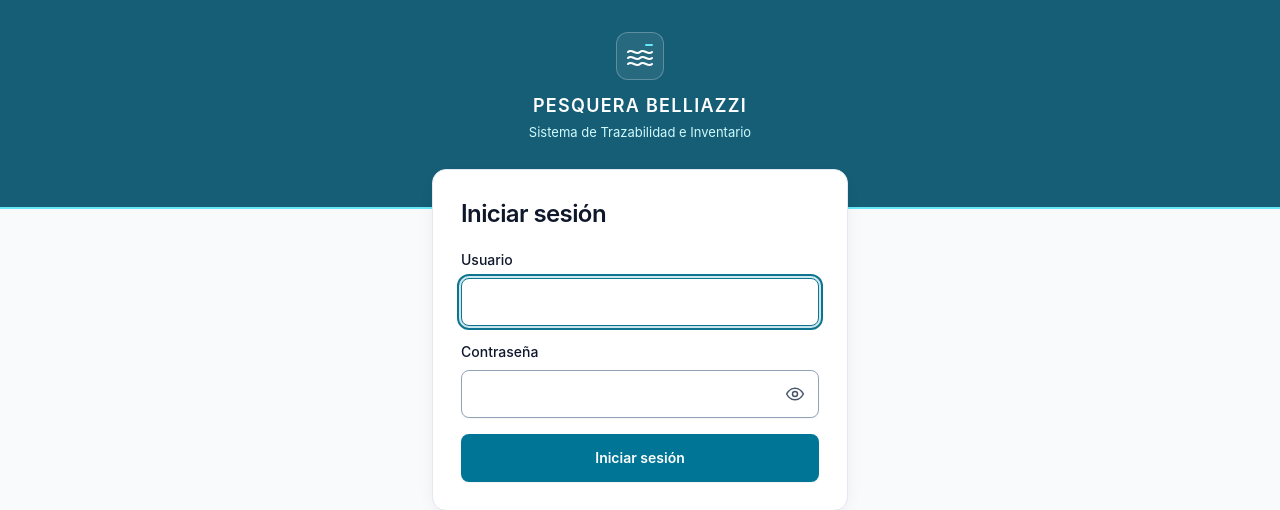
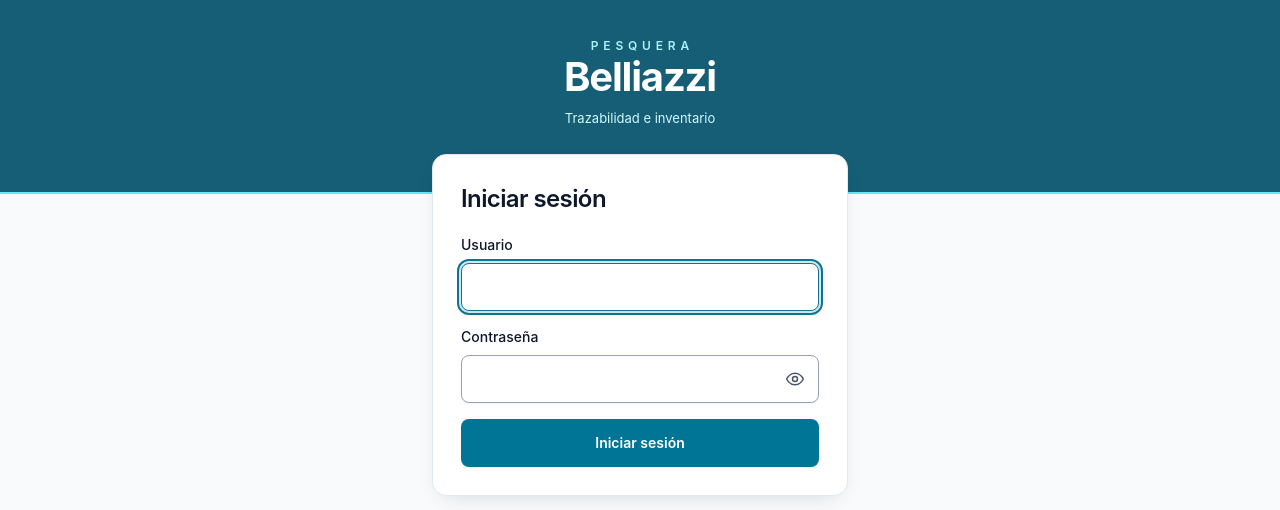
Before and after one commit to Francisco11061/Belliazzi-Sistema-De-Trazabilidad, a Django app: page /login/ in a window 1280 px wide. Shown: the top 510 px of the page. Run offline with Django 5.2, Linux system fonts and the light colour scheme.

Commit message:
Nombre de la empresa con diseño en menú, login y páginas de error
Pesquera pequeño y espaciado, Belliazzi grande, sin símbolo. El delfín
queda solo como ícono de la pestaña. La etiqueta impresa no cambia.

Co-Authored-By: Claude Opus 5.5 <noreply@anthropic.com>
Claude-Session: https://claude.ai/code/session_01CeocYrkFggK3sD4ArsgqHj

```diff
--- a/apps/usuarios/static/usuarios/css/login.css
+++ b/apps/usuarios/static/usuarios/css/login.css
@@ -171,3 +171,9 @@
         padding: 1.75rem;
     }
 }
+
+/* Nombre de la empresa sobre la franja. */
+.marca-login { align-items: center; }
+.marca-login .marca-pre { padding-left: .4em; font-size: .75rem; letter-spacing: .4em; color: #a5f3fc; }
+.marca-login .marca-nombre { margin-top: .3rem; font-size: 2.5rem; color: #fff; }
+.marca-login + .lg-sub { margin-top: .75rem; }
--- a/apps/usuarios/templates/usuarios/login.html
+++ b/apps/usuarios/templates/usuarios/login.html
@@ -6,22 +6,16 @@
     <meta charset="utf-8">
     <meta name="viewport" content="width=device-width, initial-scale=1">
     <title>Iniciar sesión | Pesquera Belliazzi</title>
-    <link rel="stylesheet" href="{% static 'usuarios/css/output.css' %}">
-    <link rel="stylesheet" href="{% static 'usuarios/css/login.css' %}">
+    <link rel="stylesheet" href="{% static 'usuarios/css/output.css' %}?v=marca-1">
+    <link rel="stylesheet" href="{% static 'usuarios/css/login.css' %}?v=marca-1">
 <link rel="stylesheet" href="{% static 'usuarios/css/formularios.css' %}">
 </head>
 <body class="bg-slate-50 font-sans text-slate-900 antialiased">
     <main class="lg-page">
 
         <div class="lg-band">
-            <div class="lg-logo">
-                <svg width="32" height="32" viewBox="0 0 32 32" fill="none" aria-hidden="true">
-                    <path d="M4 12c4-4 8 4 12 0s8 4 12 0M4 18c4-4 8 4 12 0s8 4 12 0M4 24c4-4 8 4 12 0s8 4 12 0" stroke="currentColor" stroke-width="2" stroke-linecap="round" />
-                    <path d="M22 5h6" stroke="#67e8f9" stroke-width="2" stroke-linecap="round" />
-                </svg>
-            </div>
-            <p class="lg-name">PESQUERA BELLIAZZI</p>
-            <p class="lg-sub">Sistema de Trazabilidad e Inventario</p>
+            {% include 'components/_marca.html' with tam='login' %}
+            <p class="lg-sub">Trazabilidad e inventario</p>
         </div>
 
         <div class="lg-wrap">
--- /dev/null
+++ b/templates/components/_marca.html
@@ -0,0 +1 @@
+{# Nombre de la empresa con diseño, sin símbolo inventado. Si Belliazzi tiene logo algún día, se cambia aquí. #}<span class="marca marca-{{ tam|default:'menu' }}"><span class="marca-pre">Pesquera</span> <span class="marca-nombre">Belliazzi</span></span>
--- a/templates/errores/base.html
+++ b/templates/errores/base.html
@@ -1,5 +1,5 @@
 <!DOCTYPE html>
 <html lang="es"><head><meta charset="utf-8"><meta name="viewport" content="width=device-width, initial-scale=1"><title>{{ titulo }} | Pesquera Belliazzi</title>{% include 'components/_iconos_head.html' %}
 <style>
-*{box-sizing:border-box}body{margin:0;background:#f8fafc;color:#0f172a;font:16px/1.6 system-ui,sans-serif}main{max-width:38rem;margin:8vh auto;padding:1rem}.brand{display:flex;align-items:center;gap:.8rem;color:#0e7490;font-size:.8rem;font-weight:700;letter-spacing:.04em;margin-bottom:1.5rem}.card{padding:clamp(1.25rem,5vw,2.5rem);background:white;border:1px solid #e2e8f0;border-radius:1rem}.code{color:#0e7490;font-size:.8rem;font-weight:600}h1{font-size:clamp(1.4rem,4vw,1.9rem);line-height:1.3;margin:.75rem 0 1rem}p{color:#475569}nav{display:flex;gap:.75rem;flex-wrap:wrap;margin-top:1.5rem}a{display:inline-flex;align-items:center;justify-content:center;min-height:44px;padding:.6rem 1rem;border:1px solid #cbd5e1;border-radius:.5rem;color:#0e7490;text-decoration:none}a:first-child{background:#0e7490;border-color:#0e7490;color:white}a:focus-visible{outline:2px solid #0e7490;outline-offset:3px}a:hover{filter:brightness(.95)}@media(max-width:360px){nav{display:grid}main{margin:3vh auto}}
-</style></head><body><main><div class="brand"><svg width="32" height="32" viewBox="0 0 32 32" fill="none" stroke="currentColor" stroke-width="2" aria-hidden="true"><path d="M4 10c4-4 8 4 12 0s8 4 12 0M4 17c4-4 8 4 12 0s8 4 12 0M4 24c4-4 8 4 12 0s8 4 12 0"/></svg>PESQUERA BELLIAZZI</div><section class="card" aria-labelledby="error-title"><span class="code">{{ codigo }}</span><h1 id="error-title">{{ titulo }}</h1><p>{{ mensaje }}</p><nav aria-label="Opciones para continuar"><a href="/">Volver al inicio</a><a href="/login/">Iniciar sesión</a></nav></section></main></body></html>
+*{box-sizing:border-box}body{margin:0;background:#f8fafc;color:#0f172a;font:16px/1.6 system-ui,sans-serif}main{max-width:38rem;margin:8vh auto;padding:1rem}.brand{display:flex;flex-direction:column;line-height:1;margin-bottom:1.5rem}.brand-pre{color:#0e7490;font-size:.66rem;font-weight:600;letter-spacing:.32em;text-transform:uppercase}.brand-nombre{margin-top:.25rem;color:#0f172a;font-size:1.5rem;font-weight:700;letter-spacing:-.03em}.card{padding:clamp(1.25rem,5vw,2.5rem);background:white;border:1px solid #e2e8f0;border-radius:1rem}.code{color:#0e7490;font-size:.8rem;font-weight:600}h1{font-size:clamp(1.4rem,4vw,1.9rem);line-height:1.3;margin:.75rem 0 1rem}p{color:#475569}nav{display:flex;gap:.75rem;flex-wrap:wrap;margin-top:1.5rem}a{display:inline-flex;align-items:center;justify-content:center;min-height:44px;padding:.6rem 1rem;border:1px solid #cbd5e1;border-radius:.5rem;color:#0e7490;text-decoration:none}a:first-child{background:#0e7490;border-color:#0e7490;color:white}a:focus-visible{outline:2px solid #0e7490;outline-offset:3px}a:hover{filter:brightness(.95)}@media(max-width:360px){nav{display:grid}main{margin:3vh auto}}
+</style></head><body><main><div class="brand"><span class="brand-pre">Pesquera</span> <span class="brand-nombre">Belliazzi</span></div><section class="card" aria-labelledby="error-title"><span class="code">{{ codigo }}</span><h1 id="error-title">{{ titulo }}</h1><p>{{ mensaje }}</p><nav aria-label="Opciones para continuar"><a href="/">Volver al inicio</a><a href="/login/">Iniciar sesión</a></nav></section></main></body></html>
```
Also changed, not shown: static/src/input.css (+7 -0 lines), templates/base.html (+3 -14 lines), apps/usuarios/static/usuarios/css/output.css.
